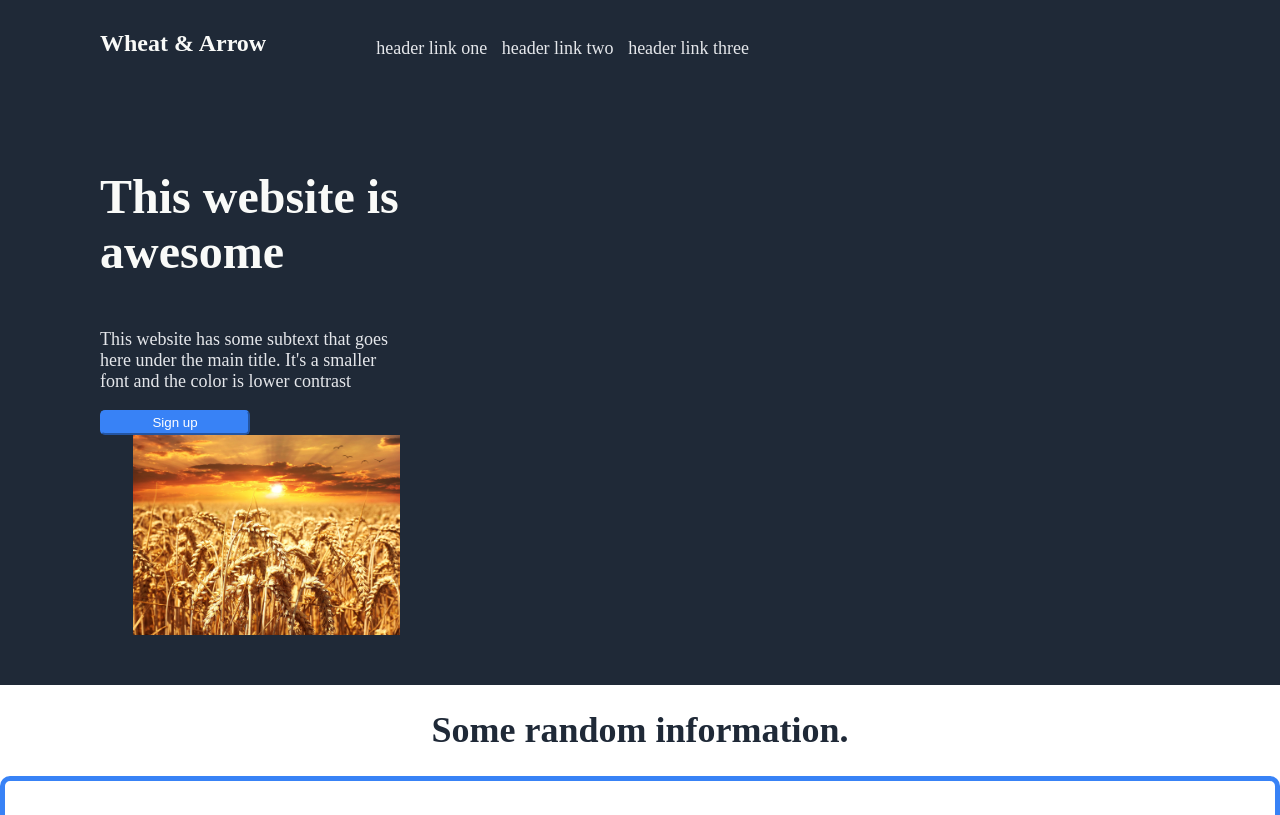
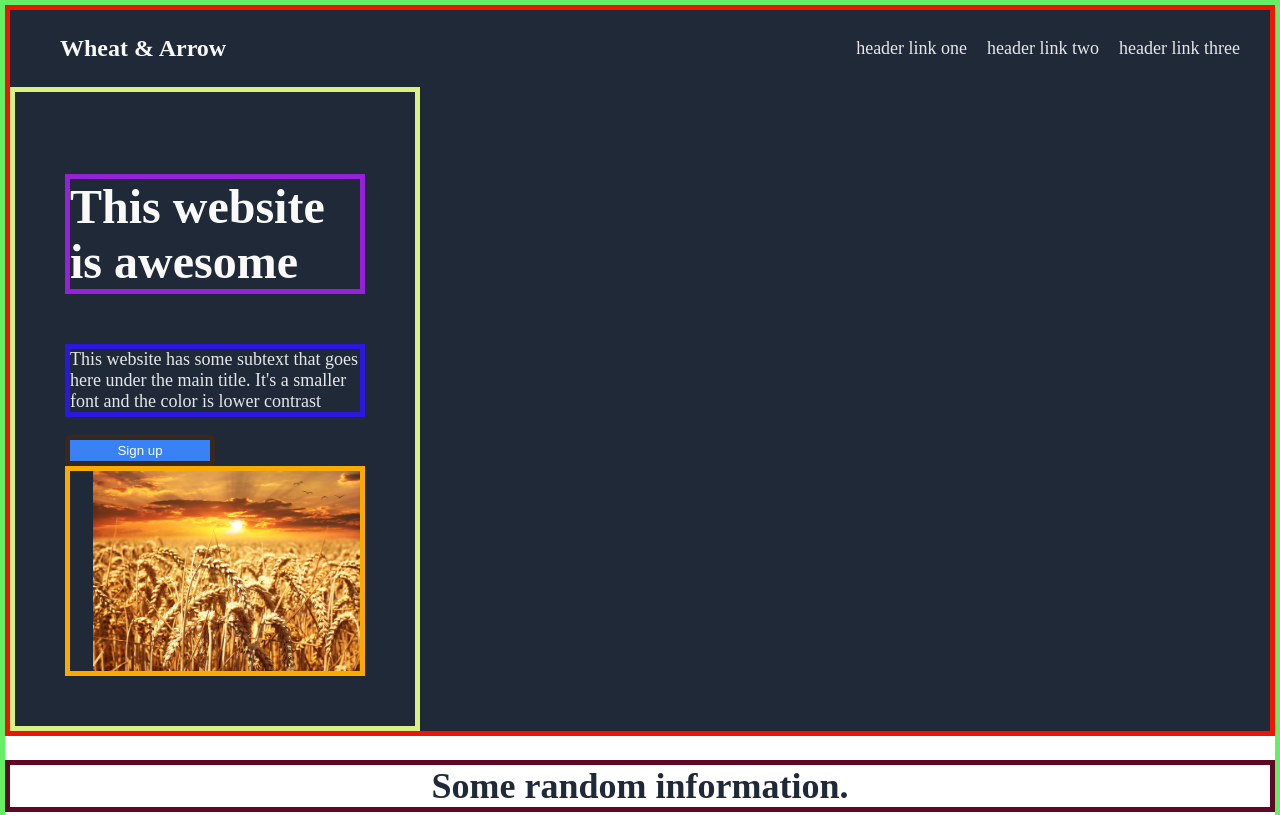
Before and after one commit to Ariaxantioch13/Landing-Page, a plain HTML site: page index.html in a window 1280 px wide. Shown: the top 815 px of the page. Drawn offline with Linux system fonts and the light colour scheme.

Commit message:
Fix header Header now aligned correctly and functioning how it should.

```diff
--- a/styles.css
+++ b/styles.css
@@ -1,55 +1,63 @@
 .header, footer {
     background-color: #1F2937;
     color: #F9FAF8;
+    border:  rgb(236, 21, 6) solid 5px;
+
 }
 
-.header {
-    padding-top: 10px;
-    padding-left: 50px;
-}
+
 
 .top{
-    display: flex
+    display: flex;
+    align-items: center;
+
 }
 
 ul {
     list-style: none;
     padding: 10px;
-
-}
+    justify-content: center;
+    display: flex;
+    font-size: 18px;
+    color: #E5E7EB;
+    justify-content: flex-end;
+    }
 
   li {
     display: inline;
-    margin-right: 10px;
+    margin-right: 20px;
    text-align: end;
 
   }
 
 .logo {
-    color: #F9FAF8;
-    font-size: 24px;
+   color: #F9FAF8;
+   font-size: 24px;
    padding-right: 100px;
    padding-left: 50px;
-   display: inline;
-}
+   margin-right: auto;
+   }
 
 
-.secondary, ul {
+.secondary {
     font-size: 18px;
     color: #E5E7EB;
     list-style: none;
+    border:  rgb(43, 23, 221) solid 5px;
 }
 
 .main {
     font-size: 48px;
     font-weight: 800;
     color: #F9FAF8;
+    border:  rgb(151, 33, 219) solid 5px;
 }
 
 
 button, .cta {
     background-color: #3882F6;
     color: white;
+    border:  rgb(228, 37, 196) solid 5px;
 }
 
 .info{
@@ -57,6 +65,7 @@ button, .cta {
     color: #1F2937;
     font-weight: 800;
     text-align: center;
+    border:  rgb(94, 8, 34) solid 5px;
 }
 
 .quote {
@@ -65,20 +74,21 @@ button, .cta {
     font-style: italic;
     color: #1F2937;
     font-family: sans-serif;
+    border:  rgb(5, 23, 39) solid 5px;
 }
 
 body{
     margin: 0;
     align-items: center;
-
-}
+    border:  rgb(103, 238, 103) solid 5px;
+    }
 
 footer{
     padding: 25px;
     text-align: center;
     padding-left: 100%;
     padding-right: 100%;
-
+    border:  rgb(224, 149, 231) solid 5px;
 }
 .cta {
     margin: 25px 50px;
@@ -86,39 +96,43 @@ footer{
     flex-direction: column;
     padding-left: 100px;
     border-radius: 10px;
+    border:  rgb(154, 127, 230) solid 5px;
 }
 
 button {
     border-radius: 5px;
     padding: 3px 15px;
     max-width: 150px;
+    border:  rgb(63, 70, 63) solid 5px;
 }
 
 .a {
     border-color: #3882F6;
+    border:  rgb(59, 40, 29) solid 5px;
 }
 
 .b {
     border-color: white;
-
+    border:  rgb(138, 156, 88) solid 5px;
 }
 
 .one {
     border: 5px solid #3882F6;
     padding: 50px;
     border-radius: 10px;
+    border:  rgb(1, 36, 1) solid 5px;
 }
 
 .boxes {
     display: flex;
     flex-direction: column;
-
+    border:  rgb(235, 95, 52) solid 5px;
  }
 
 .img {
 display: flex;
 justify-content: flex-end;
-
+border:  rgb(250, 171, 2) solid 5px;
 }
 
 .twa {
@@ -127,4 +141,5 @@ justify-content: flex-end;
     flex-grow: 0;
     max-width: 300px;
     padding: 50px;
+    border:  rgb(216, 240, 132) solid 5px;
 }
```
